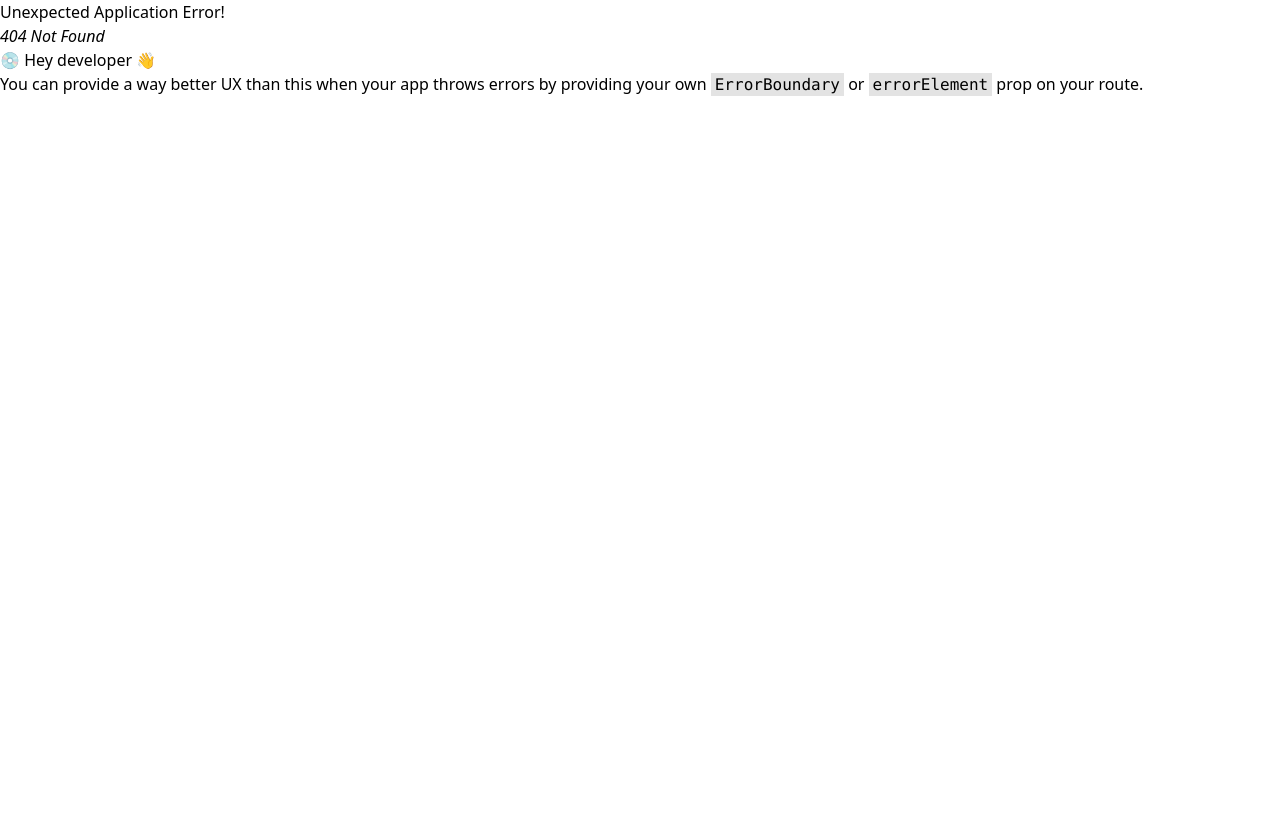
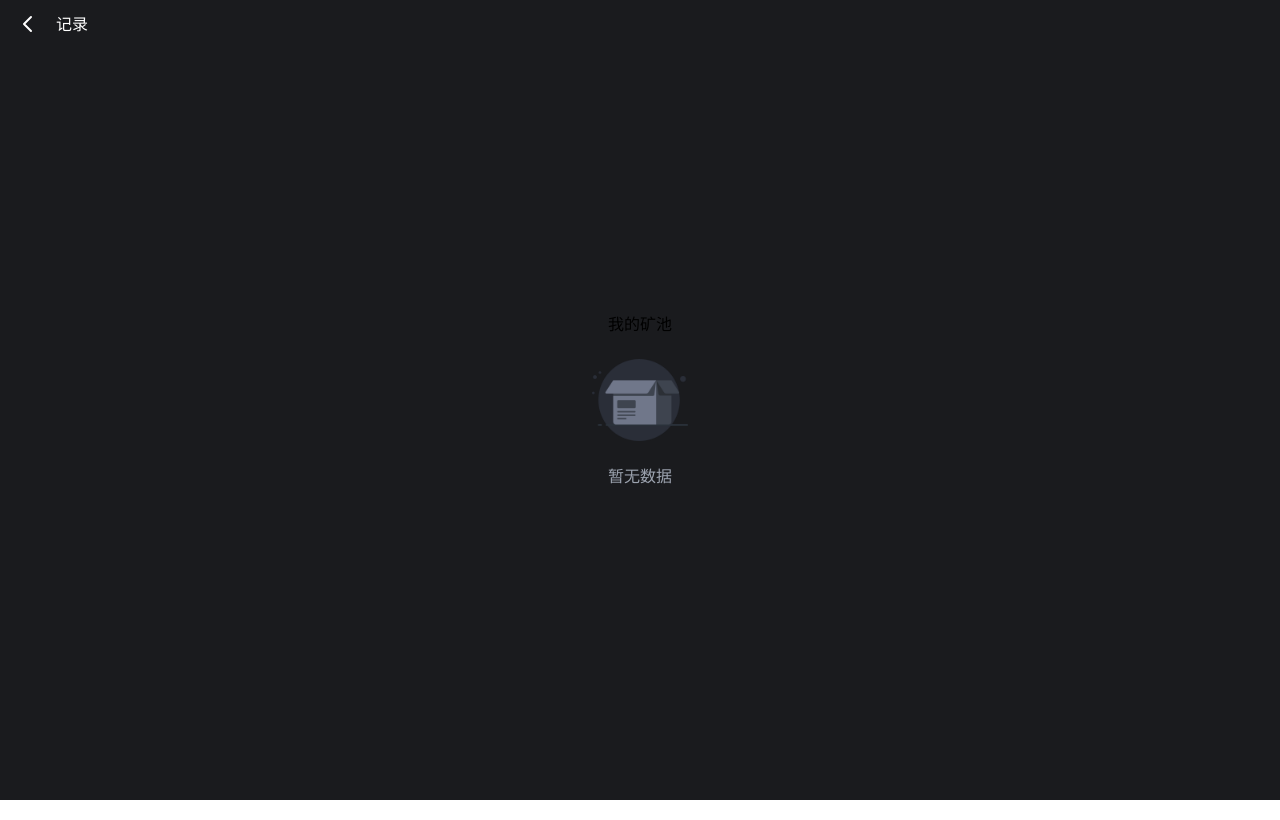
Before and after one commit to drgaonfly/group-manager-frontend, a React (Vite) app: page /record in a window 1280 px wide. Before the commit this address had no page. Built offline with nearby package versions, Linux system fonts and the light colour scheme.

Commit message:
fix: update recard connectWalletAlert bill user

```diff
--- /dev/null
+++ b/src/components/Bill.tsx
@@ -0,0 +1,41 @@
+function Message() {
+    return (
+      <div className="min-h-screen bg-[#1a1b1e]">
+        {/* 顶部导航 */}
+        <div className="fixed top-0 left-0 right-0 bg-[#1a1b1e] z-10">
+          <div className="flex items-center px-4 py-3">
+            <button
+              onClick={() => window.history.back()}
+              className="text-white"
+            >
+              <svg
+                className="w-6 h-6"
+                fill="none"
+                stroke="currentColor"
+                viewBox="0 0 24 24"
+              >
+                <path
+                  strokeLinecap="round"
+                  strokeLinejoin="round"
+                  strokeWidth={2}
+                  d="M15 19l-7-7 7-7"
+                />
+              </svg>
+            </button>
+            <span className="text-white ml-4">账单</span>
+          </div>
+        </div>
+
+        {/* 采矿记录 */}
+        <div className="flex flex-col items-center justify-center h-screen mb-5">
+          <h2 className="text-center mb-4">我的矿池</h2>
+          <div className="flex flex-col items-center justify-center text-gray-400">
+            <img src="/nors-BR_U97rM.png" alt="暂无数据" className="w-24 h-24 mb-4 object-contain" />
+            <span>暂无数据</span>
+          </div>
+        </div>
+      </div>
+    );
+  }
+
+  export default Message;
--- /dev/null
+++ b/src/components/ConnectWalletAlert.tsx
@@ -0,0 +1,34 @@
+import { useEffect } from 'react';
+
+interface ConnectWalletAlertProps {
+  isOpen: boolean;
+  onClose: () => void;
+}
+
+function ConnectWalletAlert({ isOpen, onClose }: ConnectWalletAlertProps) {
+  useEffect(() => {
+    if (isOpen) {
+      // 2.5秒后自动关闭
+      const timer = setTimeout(() => {
+        onClose();
+      }, 2000);
+
+      // 清理定时器
+      return () => clearTimeout(timer);
+    }
+  }, [isOpen, onClose]);
+
+  if (!isOpen) return null;
+
+  return (
+    <div className="fixed inset-0 z-50 flex items-center justify-center bg-black bg-opacity-50">
+      <div className="bg-[#1e2633] w-[60%] max-w-xs rounded-lg p-4">
+        <div className="text-center text-gray-300">
+          请连接钱包
+        </div>
+      </div>
+    </div>
+  );
+}
+
+export default ConnectWalletAlert;
--- a/src/components/FloatingMessage.tsx
+++ b/src/components/FloatingMessage.tsx
@@ -10,8 +10,8 @@ function FloatingImage() {
     }
 
     // 计算初始位置：右边中间
-    const initialX = window.innerWidth - 100;  // 距离右边 100px
-    const initialY = window.innerHeight / 3;   // 垂直居中
+    const initialX = window.innerWidth - 92;  // 距离右边 100px
+    const initialY = window.innerHeight / 1.2;   // 垂直居中
 
     return { x: initialX, y: initialY };
   });
--- a/src/components/FloatingService.tsx
+++ b/src/components/FloatingService.tsx
@@ -9,7 +9,7 @@ function FloatingService() {
 
     // 计算初始位置：右边中间
     const initialX = window.innerWidth - 100;  // 距离右边 100px
-    const initialY = window.innerHeight / 2;   // 垂直居中
+    const initialY = window.innerHeight / 1.4;   // 垂直居中
 
     return { x: initialX, y: initialY };
   });
--- a/src/components/Invite.tsx
+++ b/src/components/Invite.tsx
@@ -1,7 +1,14 @@
 import { useState } from 'react'
+import ConnectWalletAlert from './ConnectWalletAlert'
 
 function Invite() {
     const [activeTab, setActiveTab] = useState('invite') // 'invite' 或 'record'
+    const [showAlert, setShowAlert] = useState(false);
+
+        // 处理按钮点击
+        const handleButtonClick = () => {
+            setShowAlert(true);
+        };
 
     return (
         <div className="bg-gray-900 min-h-screen text-white">
@@ -39,14 +46,24 @@ function Invite() {
                     {/* 加入会员按钮 */}
                     <div className="flex justify-between items-center bg-gray-800 p-4 rounded-lg">
                         <span>加入会员享矿池可参与抽奖</span>
-                        <button className="bg-yellow-500 text-black px-4 py-2 rounded">立即抽奖</button>
+                        <button
+                            className="bg-yellow-500 text-black px-4 py-2 rounded"
+                            onClick={handleButtonClick}
+                        >
+                            立即抽奖
+                        </button>
                     </div>
 
                     {/* 邀请链接 */}
                     <div className="bg-gray-800 p-4 rounded">
                         <div className="flex justify-between items-center mb-2">
                             <span>我的邀请链接</span>
-                            <button className="bg-yellow-500 text-black px-4 py-1 rounded">复制</button>
+                            <button
+                                className="bg-yellow-500 text-black px-4 py-1 rounded"
+                                onClick={handleButtonClick}
+                            >
+                                复制
+                            </button>
                         </div>
                     </div>
 
@@ -92,11 +109,17 @@ function Invite() {
                 // 记录页面 - 暂无数据显示
                 <div className="flex flex-col items-center justify-center mt-20">
                     <div className="w-24 h-24 bg-gray-800 rounded-full flex items-center justify-center mb-4">
-                        <img src="/nors-BR_U97rM.png" alt="暂无数据" className="w-12 h-12" />
+                        <img src="/nors-BR_U97rM.png" alt="暂无数据" className="w-24 h-24 object-contain" />
                     </div>
                     <p className="text-gray-400">暂无数据</p>
                 </div>
             )}
+
+            {/* 钱包连接提醒弹窗 */}
+            <ConnectWalletAlert
+                isOpen={showAlert}
+                onClose={() => setShowAlert(false)}
+            />
         </div>
     )
 }
--- a/src/components/Message.tsx
+++ b/src/components/Message.tsx
@@ -26,25 +26,12 @@ function Message() {
         </div>
       </div>
 
-      {/* 内容区域 */}
-      <div className="pt-14 px-4 flex items-center justify-center h-screen">
-        <div className="text-center">
-          <div className="w-20 h-20 mx-auto mb-4 bg-gray-800 rounded-full flex items-center justify-center">
-            <svg
-              className="w-10 h-10 text-gray-600"
-              fill="none"
-              stroke="currentColor"
-              viewBox="0 0 24 24"
-            >
-              <path
-                strokeLinecap="round"
-                strokeLinejoin="round"
-                strokeWidth={2}
-                d="M20 13V6a2 2 0 00-2-2H6a2 2 0 00-2 2v7m16 0v5a2 2 0 01-2 2H6a2 2 0 01-2-2v-5m16 0h-2.586a1 1 0 00-.707.293l-2.414 2.414a1 1 0 01-.707.293h-3.172a1 1 0 01-.707-.293l-2.414-2.414A1 1 0 006.586 13H4"
-              />
-            </svg>
-          </div>
-          <div className="text-gray-500">暂无消息</div>
+      {/* 采矿记录 */}
+      <div className="flex flex-col items-center justify-center h-screen mb-5">
+        <h2 className="text-center mb-4">我的矿池</h2>
+        <div className="flex flex-col items-center justify-center text-gray-400">
+          <img src="/nors-BR_U97rM.png" alt="暂无数据" className="w-24 h-24 mb-4 object-contain" />
+          <span>暂无数据</span>
         </div>
       </div>
     </div>
--- /dev/null
+++ b/src/components/Record.tsx
@@ -0,0 +1,41 @@
+function Message() {
+    return (
+      <div className="min-h-screen bg-[#1a1b1e]">
+        {/* 顶部导航 */}
+        <div className="fixed top-0 left-0 right-0 bg-[#1a1b1e] z-10">
+          <div className="flex items-center px-4 py-3">
+            <button
+              onClick={() => window.history.back()}
+              className="text-white"
+            >
+              <svg
+                className="w-6 h-6"
+                fill="none"
+                stroke="currentColor"
+                viewBox="0 0 24 24"
+              >
+                <path
+                  strokeLinecap="round"
+                  strokeLinejoin="round"
+                  strokeWidth={2}
+                  d="M15 19l-7-7 7-7"
+                />
+              </svg>
+            </button>
+            <span className="text-white ml-4">记录</span>
+          </div>
+        </div>
+
+        {/* 采矿记录 */}
+        <div className="flex flex-col items-center justify-center h-screen mb-5">
+          <h2 className="text-center mb-4">我的矿池</h2>
+          <div className="flex flex-col items-center justify-center text-gray-400">
+            <img src="/nors-BR_U97rM.png" alt="暂无数据" className="w-24 h-24 mb-4 object-contain" />
+            <span>暂无数据</span>
+          </div>
+        </div>
+      </div>
+    );
+  }
+
+  export default Message;
--- a/src/components/User.tsx
+++ b/src/components/User.tsx
@@ -1,4 +1,15 @@
+import { useState } from 'react';
+import { Link } from "react-router-dom"
+import ConnectWalletAlert from './ConnectWalletAlert';
+
 function User() {
+    const [showAlert, setShowAlert] = useState(false);
+
+    // 处理提现按钮点击
+    const handleWithdraw = () => {
+        setShowAlert(true);
+    };
+
     return (
         <div className="bg-gray-900 text-white">
             {/* 总资产区域 */}
@@ -7,7 +18,7 @@ function User() {
                     <svg className="w-4 h-4 text-yellow-500" fill="currentColor" viewBox="0 0 24 24">
                         <path d="M11.8 10.9c-2.27-.59-3-1.2-3-2.15 0-1.09 1.01-1.85 2.7-1.85 1.78 0 2.44.85 2.5 2.1h2.21c-.07-1.72-1.12-3.3-3.21-3.81V3h-3v2.16c-1.94.42-3.5 1.68-3.5 3.61 0 2.31 1.91 3.46 4.7 4.13 2.5.6 3 1.48 3 2.41 0 .69-.49 1.79-2.7 1.79-2.06 0-2.87-.92-2.98-2.1h-2.2c.12 2.19 1.76 3.42 3.68 3.83V21h3v-2.15c1.95-.37 3.5-1.5 3.5-3.55 0-2.84-2.43-3.81-4.7-4.4z"/>
                     </svg>
-                    <div className="text-xs text-yellow-500">资产账单</div>
+                    <Link to="/bill" className="text-xs text-yellow-500">资产账单</Link>
                 </div>
                 <div className="flex justify-center items-center mb-2">
                     <div className="text-white text-2xl font-extrabold">总资产</div>
@@ -53,13 +64,22 @@ function User() {
                         <svg className="w-4 h-4 text-yellow-500" fill="currentColor" viewBox="0 0 24 24">
                             <path d="M11.8 10.9c-2.27-.59-3-1.2-3-2.15 0-1.09 1.01-1.85 2.7-1.85 1.78 0 2.44.85 2.5 2.1h2.21c-.07-1.72-1.12-3.3-3.21-3.81V3h-3v2.16c-1.94.42-3.5 1.68-3.5 3.61 0 2.31 1.91 3.46 4.7 4.13 2.5.6 3 1.48 3 2.41 0 .69-.49 1.79-2.7 1.79-2.06 0-2.87-.92-2.98-2.1h-2.2c.12 2.19 1.76 3.42 3.68 3.83V21h3v-2.15c1.95-.37 3.5-1.5 3.5-3.55 0-2.84-2.43-3.81-4.7-4.4z"/>
                         </svg>
-                        <span className="text-gray-400">记录</span>
+                        <Link to="/record" className="text-gray-400">记录</Link>
                     </div>
                 </div>
-                <button className="w-full bg-yellow-500 text-black py-3 rounded-full font-medium">
+                <button
+                    className="w-full bg-yellow-500 text-black py-3 rounded-full font-medium"
+                    onClick={handleWithdraw}
+                >
                     确认
                 </button>
             </div>
+
+            {/* 钱包连接提醒弹窗 */}
+            <ConnectWalletAlert
+                isOpen={showAlert}
+                onClose={() => setShowAlert(false)}
+            />
 
             {/* 采矿记录 */}
             <div className="mb-5">
```
Also changed, not shown: src/main.tsx (+10 -0 lines).
